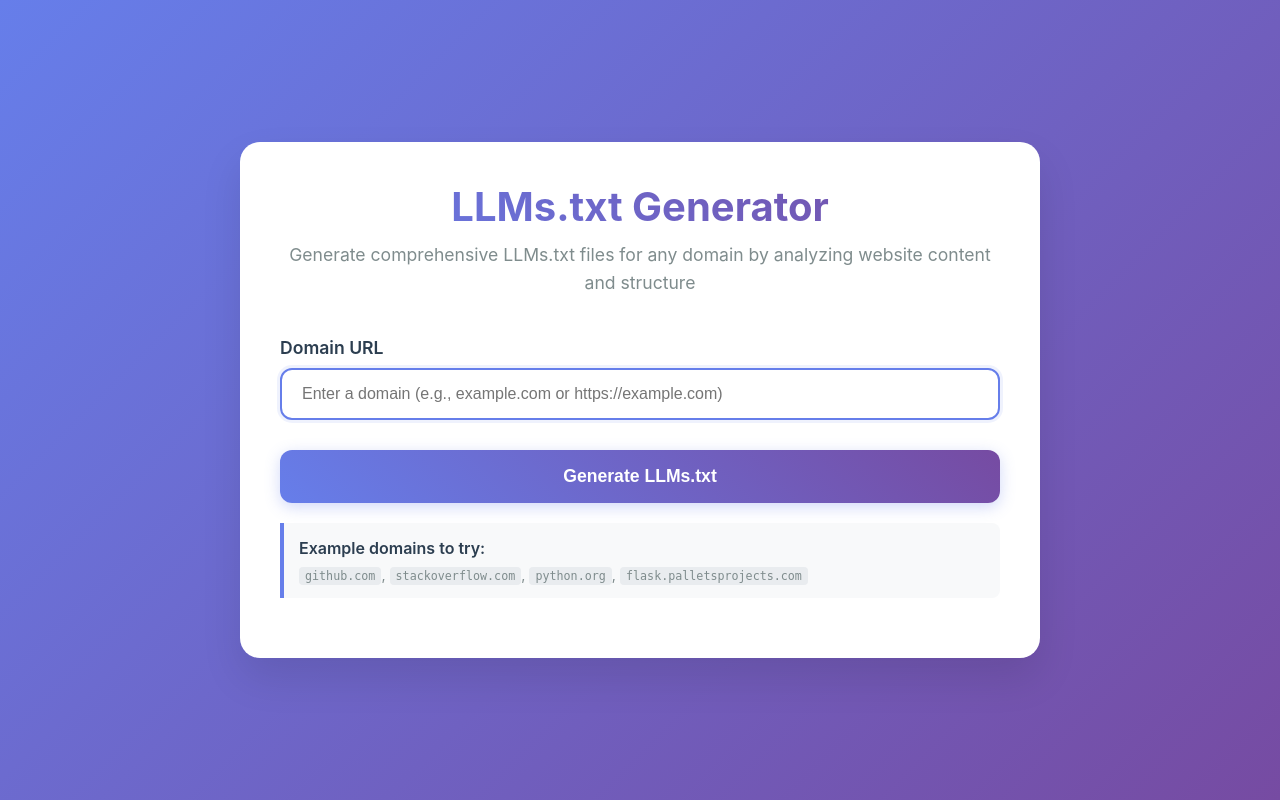
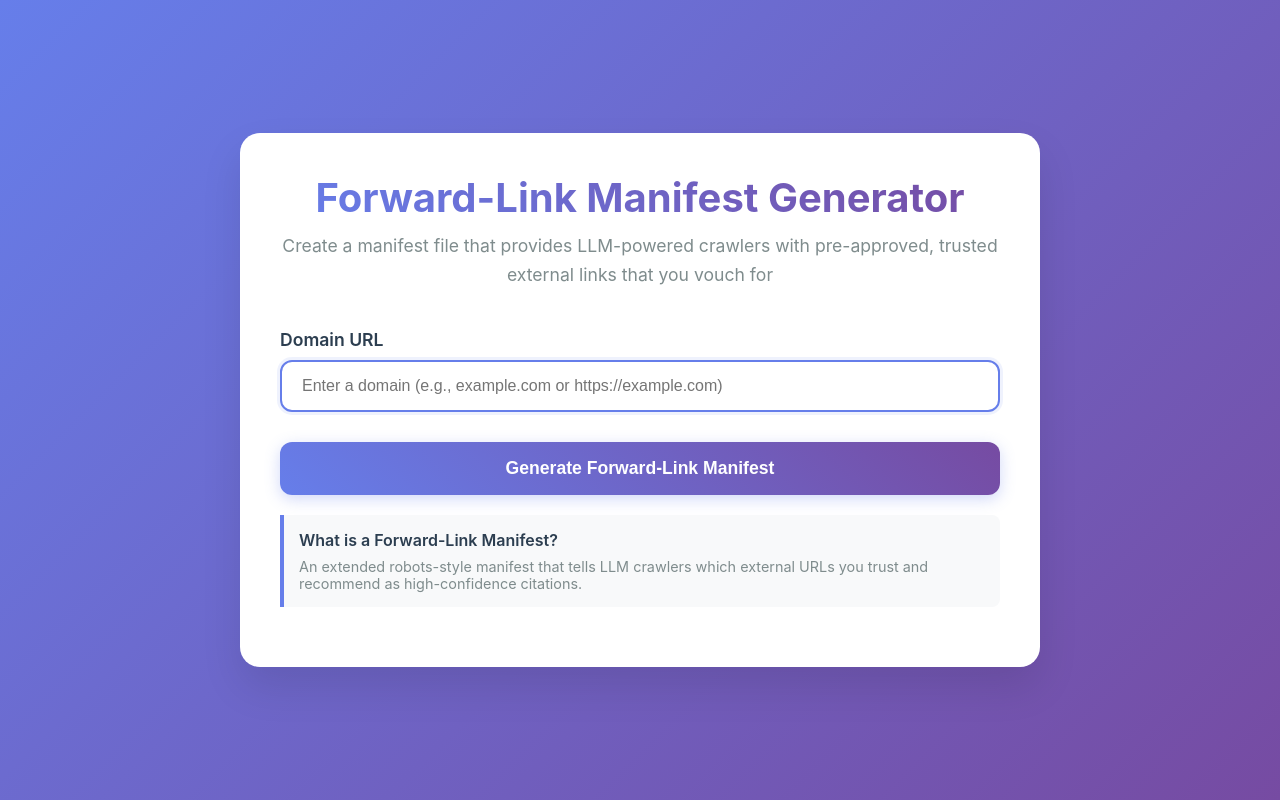
Before and after one commit to mnm-matin/flm.txt, a Flask app: page / in a window 1280 px wide. Run offline with Flask 3, Linux system fonts and the light colour scheme; parts of the project's set-up code (start-up, migrations or seed data) failed here and were passed over.

Commit message:
update title and text references from LLMs.txt to Forward-Link Manifest

```diff
--- a/templates/index.html
+++ b/templates/index.html
@@ -3,7 +3,7 @@
 <head>
     <meta charset="UTF-8">
     <meta name="viewport" content="width=device-width, initial-scale=1.0">
-    <title>LLMs.txt Generator</title>
+    <title>Forward-Link Manifest (FLM) Generator</title>
     <style>
         * {
             box-sizing: border-box;
@@ -259,8 +259,8 @@
 <body>
     <div class="container">
         <div class="header">
-            <h1>LLMs.txt Generator</h1>
-            <p>Generate comprehensive LLMs.txt files for any domain by analyzing website content and structure</p>
+            <h1>Forward-Link Manifest Generator</h1>
+            <p>Create a manifest file that provides LLM-powered crawlers with pre-approved, trusted external links that you vouch for</p>
         </div>
 
         <form id="generateForm">
@@ -277,27 +277,27 @@
             </div>
 
             <button type="submit" class="generate-btn" id="generateBtn">
-                Generate LLMs.txt
+                Generate Forward-Link Manifest
             </button>
         </form>
 
         <div class="example">
-            <div class="example-title">Example domains to try:</div>
+            <div class="example-title">What is a Forward-Link Manifest?</div>
             <div class="example-domains">
-                <code>github.com</code>, <code>stackoverflow.com</code>, <code>python.org</code>, <code>flask.palletsprojects.com</code>
+                An extended robots-style manifest that tells LLM crawlers which external URLs you trust and recommend as high-confidence citations.
             </div>
         </div>
 
         <div class="loading" id="loading">
             <div class="loading-spinner"></div>
-            <div class="loading-text">Analyzing domain and generating LLMs.txt...</div>
+            <div class="loading-text">Analyzing domain and generating Forward-Link Manifest...</div>
         </div>
 
         <div class="error" id="error"></div>
 
         <div class="result" id="result">
             <div class="result-header">
-                <h3>Generated LLMs.txt</h3>
+                <h3>Generated flm.txt</h3>
                 <button class="copy-btn" id="copyBtn">Copy to Clipboard</button>
             </div>
             <div class="result-content" id="resultContent"></div>
@@ -333,7 +333,7 @@
             loading.style.display = 'block';
 
             try {
-                const response = await fetch(`/api/llmstxt?domain=${encodeURIComponent(domain)}`);
+                const response = await fetch(`/api/flm?domain=${encodeURIComponent(domain)}`);
 
                 if (!response.ok) {
                     throw new Error(`HTTP error! status: ${response.status}`);
@@ -351,11 +351,11 @@
 
             } catch (err) {
                 console.error('Error:', err);
-                showError('Failed to generate LLMs.txt. Please check the domain and try again.');
+                showError('Failed to generate Forward-Link Manifest. Please check the domain and try again.');
             } finally {
                 // Reset button state
                 generateBtn.disabled = false;
-                generateBtn.textContent = 'Generate LLMs.txt';
+                generateBtn.textContent = 'Generate Forward-Link Manifest';
                 loading.style.display = 'none';
             }
         });
```
